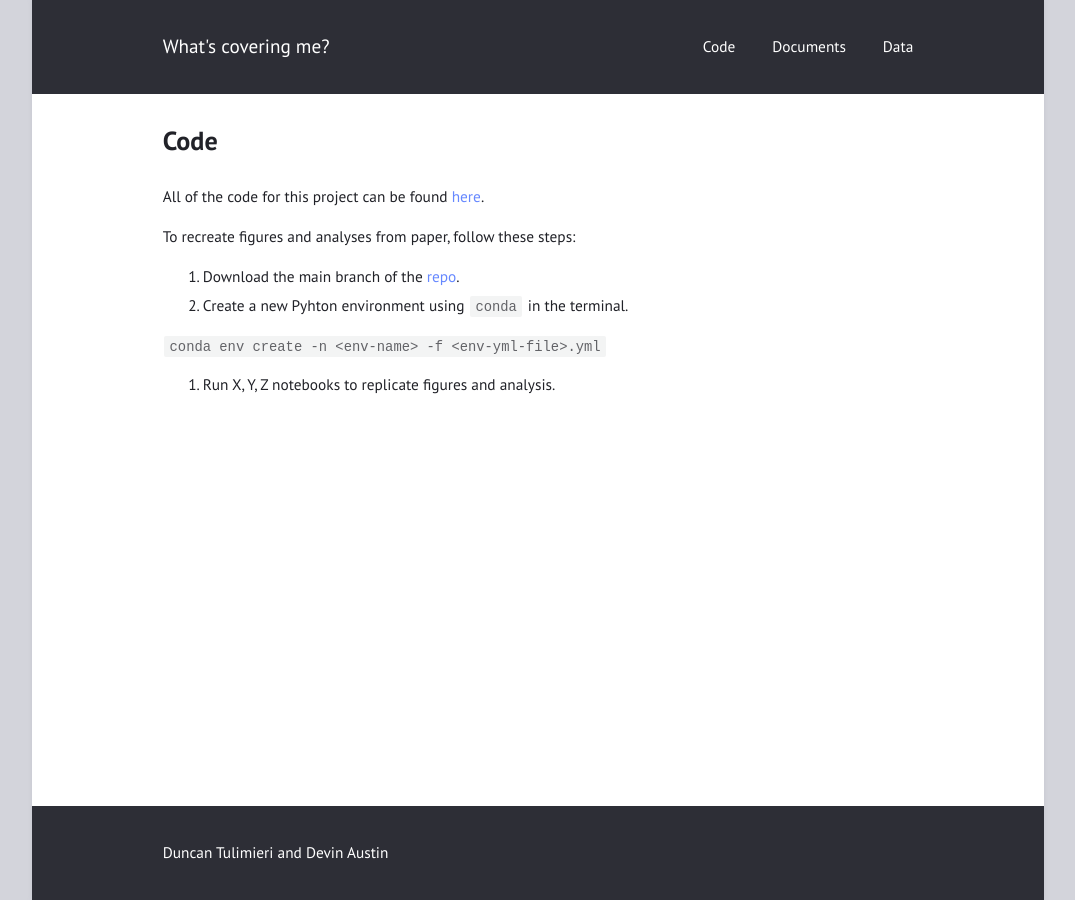
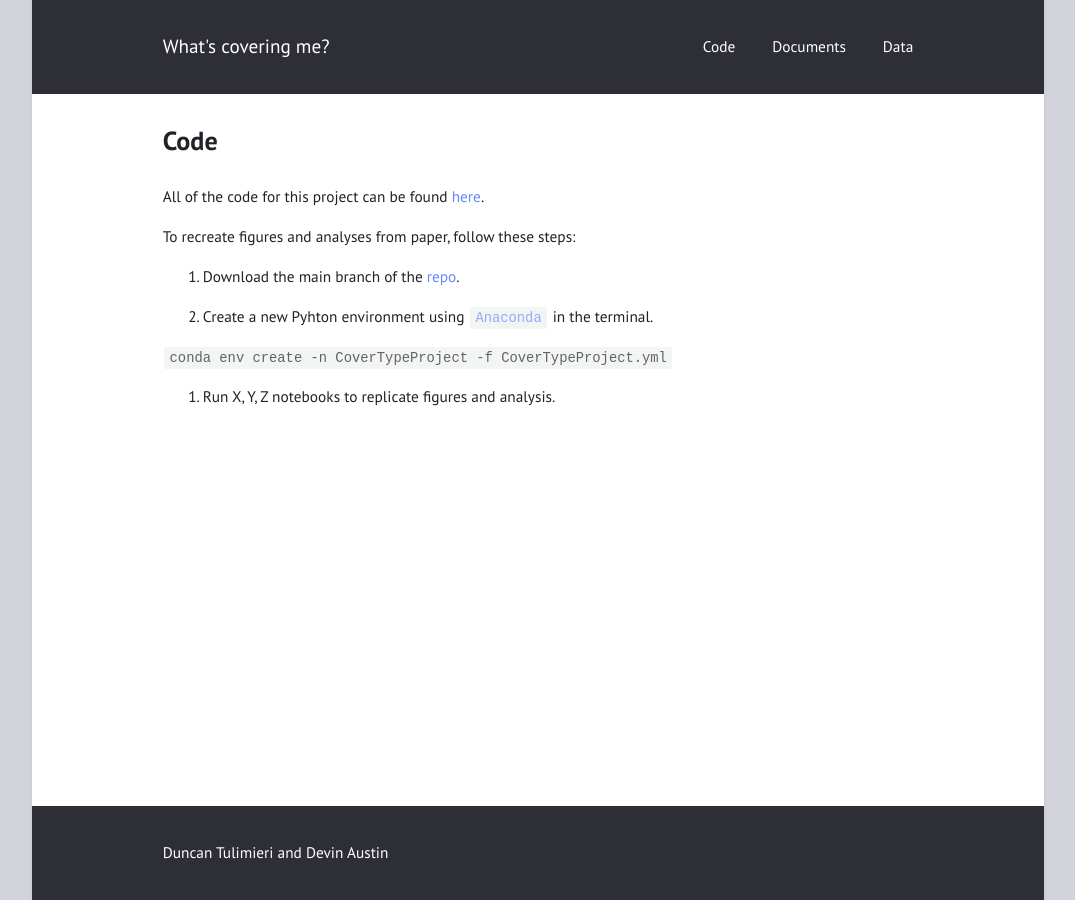
Before and after one commit to tulimid1/what-is-covering-me, a Jekyll site: the page built from code.md, in a window 1280 px wide. Shown: the whole page, without its empty margins (102-1177 px from the left). Built offline with Jekyll 4.4.1, drawn with Linux system fonts in a browser that asks for light colours.

Commit message:
Update code.md

```diff
--- a/code.md
+++ b/code.md
@@ -9,8 +9,9 @@ All of the code for this project can be found [here](https://github.com/tulimid1
 To recreate figures and analyses from paper, follow these steps:
 
 1. Download the main branch of the [repo](https://github.com/tulimid1/what-is-covering-me/tree/main).
-2. Create a new Pyhton environment using `conda` in the terminal.
 
-`conda env create -n <env-name> -f <env-yml-file>.yml`
+2. Create a new Pyhton environment using [`Anaconda`](https://www.anaconda.com/) in the terminal.
+
+`conda env create -n CoverTypeProject -f CoverTypeProject.yml`
 
 3. Run X, Y, Z notebooks to replicate figures and analysis.
```
